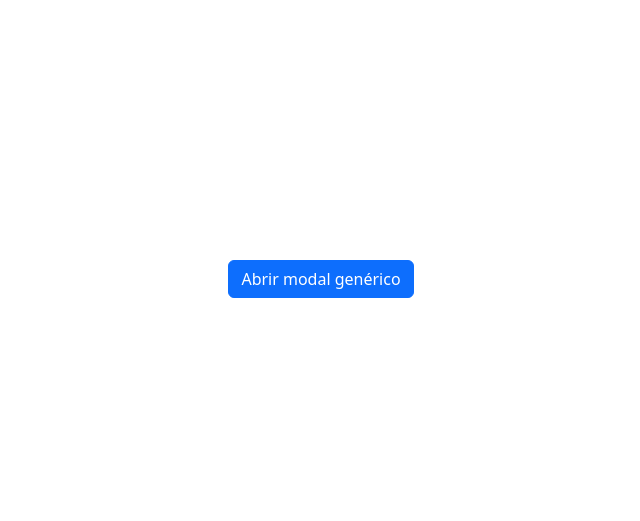
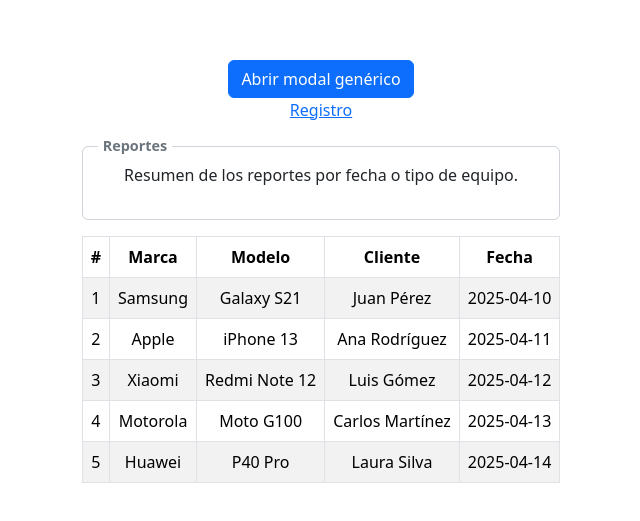
Before and after one commit to Sega1A/PhoneStore, a React (Vite) app in the folder UI-EquiposTelefonicos/: page /reporte in a window 1280 px wide. Shown: the part 121-642 px from the top of the page, without its empty margins (319-959 px from the left). Built offline with nearby package versions, Linux system fonts and the light colour scheme.

Commit message:
added preview of reportes

```diff
--- a/UI-EquiposTelefonicos/package.json
+++ b/UI-EquiposTelefonicos/package.json
@@ -13,7 +13,8 @@
     "bootstrap": "^5.3.5",
     "react": "^19.0.0",
     "react-bootstrap": "^2.10.9",
-    "react-dom": "^19.0.0"
+    "react-dom": "^19.0.0",
+    "react-router-dom": "^7.5.0"
   },
   "devDependencies": {
     "@eslint/js": "^9.21.0",
--- a/UI-EquiposTelefonicos/src/App.jsx
+++ b/UI-EquiposTelefonicos/src/App.jsx
@@ -1,10 +1,9 @@
 import React, { useState } from "react";
-import reactLogo from "./assets/react.svg";
-import viteLogo from "/vite.svg";
+import { Routes, Route, Link } from "react-router-dom";
 import "./App.css";
 import ModalBase from "./Components/ModalBase";
-// import FormDetalleProducto from "./Pages/FormDetalleProducto";
 import { Button } from "react-bootstrap";
+import Reportes from "./Pages/Reportes";
 
 function App() {
   const [showModal, setShowModal] = useState(false);
@@ -19,7 +18,6 @@
   return (
     <>
       <Button onClick={() => setShowModal(true)}>Abrir modal genérico</Button>
-
       <ModalBase
         show={showModal}
         onClose={() => setShowModal(false)}
@@ -29,6 +27,13 @@
       >
         {/* <FormDetalleProducto data={dataPhone} /> */}
       </ModalBase>
+
+      <nav>
+        <Link to="/reporte">Registro</Link>
+      </nav>
+      <Routes>
+        <Route path="/reporte" element={<Reportes />} />
+      </Routes>
     </>
   );
 }
--- a/UI-EquiposTelefonicos/src/Components/ModalBase.jsx
+++ b/UI-EquiposTelefonicos/src/Components/ModalBase.jsx
@@ -35,23 +35,36 @@
 
       const result = await response.json();
 
-      // if (response.ok) {
-      if (true) {
+      if (response.ok) {
         setMensaje(result.message || "Pago procesado correctamente.");
         setError(false);
-        console.log(payload);
+        setCliente("");
+        setFormaPago("");
+        setTimeout(() => {
+          setMensaje(null);
+        }, 1500);
+        // console.log(payload);
       } else {
         setMensaje(result.error || "Error al procesar el pago.");
         setError(true);
-        console.log(payload);
+        // console.log(payload);
       }
     } catch (err) {
       setMensaje("Pago procesado correctamente.");
       setError(false);
-      console.log(payload);
+      setCliente("");
+      setFormaPago("");
+      setTimeout(() => {
+        setMensaje(null);
+      }, 1500);
 
       // setMensaje("Error de conexión con el servidor.");
       // setError(true);
+      // setCliente("");
+      // setFormaPago("");
+      // setTimeout(() => {
+      //   setMensaje(null);
+      // }, 1500);
       // console.log(payload);
     }
   };
--- /dev/null
+++ b/UI-EquiposTelefonicos/src/Pages/Reportes.css
@@ -0,0 +1,18 @@
+.details-wrapper {
+  position: relative;
+  border: 1px solid #ced4da;
+  border-radius: 0.375rem;
+  padding: 1.5rem;
+  background-color: #fff;
+}
+
+.floating-label {
+  position: absolute;
+  top: -12px;
+  left: 15px;
+  background: white;
+  padding: 0 5px;
+  font-size: 0.9rem;
+  font-weight: bold;
+  color: #6c757d;
+}
--- /dev/null
+++ b/UI-EquiposTelefonicos/src/Pages/Reportes.jsx
@@ -0,0 +1,122 @@
+import React, { useEffect, useState } from "react";
+import { Table, Container, Spinner, Alert } from "react-bootstrap";
+import "./Reportes.css";
+
+const Reportes = () => {
+  const [reportes, setReportes] = useState([]);
+  const [cargando, setCargando] = useState(true);
+  const [error, setError] = useState(null);
+
+  const datosFalsosReportes = [
+    {
+      id: 1,
+      marca: "Samsung",
+      modelo: "Galaxy S21",
+      cliente: "Juan Pérez",
+      fecha: "2025-04-10",
+    },
+    {
+      id: 2,
+      marca: "Apple",
+      modelo: "iPhone 13",
+      cliente: "Ana Rodríguez",
+      fecha: "2025-04-11",
+    },
+    {
+      id: 3,
+      marca: "Xiaomi",
+      modelo: "Redmi Note 12",
+      cliente: "Luis Gómez",
+      fecha: "2025-04-12",
+    },
+    {
+      id: 4,
+      marca: "Motorola",
+      modelo: "Moto G100",
+      cliente: "Carlos Martínez",
+      fecha: "2025-04-13",
+    },
+    {
+      id: 5,
+      marca: "Huawei",
+      modelo: "P40 Pro",
+      cliente: "Laura Silva",
+      fecha: "2025-04-14",
+    },
+  ];
+  useEffect(() => {
+    setTimeout(() => {
+      setReportes(datosFalsosReportes);
+      setCargando(false);
+    }, 2000);
+  }, []);
+
+  // useEffect(() => {
+  //   // Simula tu ruta real del backend
+  //   fetch("http://localhost:3001/api/reportes")
+  //     .then((res) => {
+  //       if (!res.ok) throw new Error("Error al cargar reportes");
+  //       return res.json();
+  //     })
+  //     .then((data) => {
+  //       setReportes(data);
+  //       setCargando(false);
+  //     })
+  //     .catch((err) => {
+  //       console.log(err.message);
+
+  //       setError(err.message);
+  //       setCargando(false);
+  //     });
+  // }, []);
+
+  return (
+    <Container className="mt-4">
+      <div className="details-wrapper mb-3 p-3">
+        <span className="floating-label">Reportes</span>
+        <p>Resumen de los reportes por fecha o tipo de equipo.</p>
+      </div>
+
+      {cargando ? (
+        <div className="text-center">
+          <Spinner animation="border" />
+        </div>
+      ) : error ? (
+        <Alert variant="danger">{error}</Alert>
+      ) : (
+        <Table striped bordered hover responsive>
+          <thead>
+            <tr>
+              <th>#</th>
+              <th>Marca</th>
+              <th>Modelo</th>
+              <th>Cliente</th>
+              <th>Fecha</th>
+            </tr>
+          </thead>
+          <tbody>
+            {reportes.length > 0 ? (
+              reportes.map((item, idx) => (
+                <tr key={item.id || idx}>
+                  <td>{idx + 1}</td>
+                  <td>{item.marca}</td>
+                  <td>{item.modelo}</td>
+                  <td>{item.cliente}</td>
+                  <td>{item.fecha}</td>
+                </tr>
+              ))
+            ) : (
+              <tr>
+                <td colSpan="5" className="text-center">
+                  No hay reportes disponibles.
+                </td>
+              </tr>
+            )}
+          </tbody>
+        </Table>
+      )}
+    </Container>
+  );
+};
+
+export default Reportes;
```
Also changed, not shown: UI-EquiposTelefonicos/src/Pages/FormDetalleProducto.jsx (+85 -85 lines), UI-EquiposTelefonicos/src/main.jsx (+8 -6 lines), 1 other file (tests, documents, lock files or other folders).
